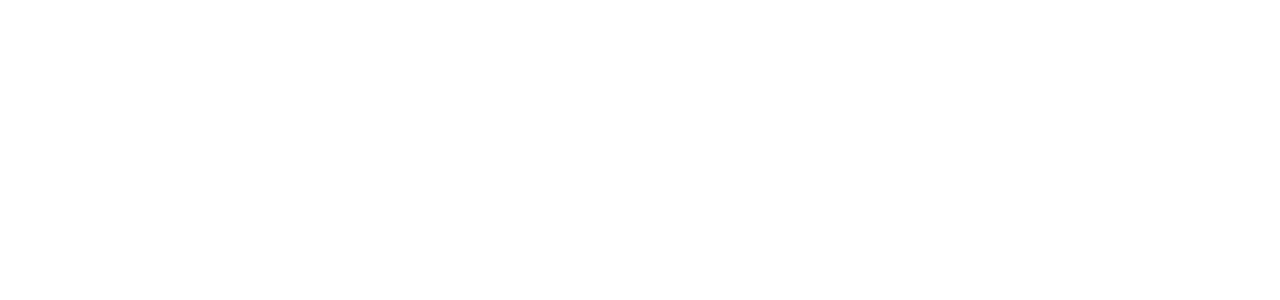
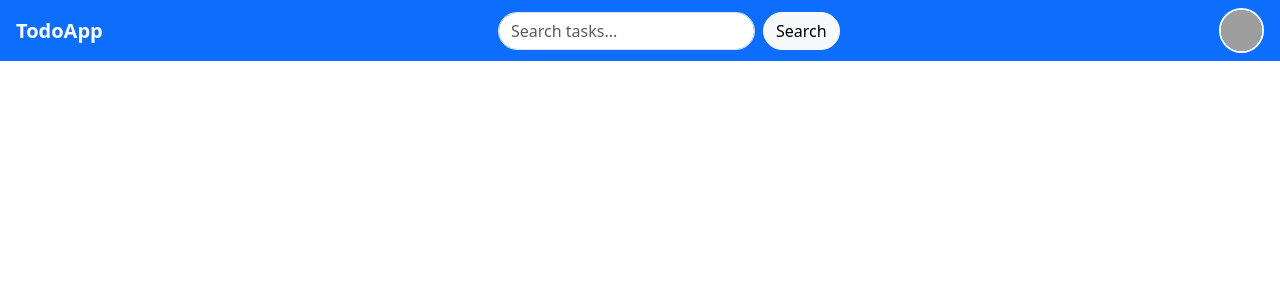
Before and after one commit to mjeyz/To-Do-List, a Flask app: page /my-board in a window 1280 px wide. Before the commit the part shown is empty. Shown: the top 300 px of the page. Run offline with Flask 3, Linux system fonts and the light colour scheme; some libraries are stand-ins or nearby versions; grey boxes are pictures that could not be loaded.

Commit message:
updation

```diff
--- a/templates/board.html
+++ b/templates/board.html
@@ -1,5 +1,64 @@
-{% extends 'partials/base.html' %}
+<!DOCTYPE html>
+<html lang="en">
+<head>
+  <meta charset="UTF-8">
+  <meta name="viewport" content="width=device-width, initial-scale=1.0">
+  <title>Todo Navbar</title>
 
-<nav class="navbar navbar-expand bg-dark">
+  <!-- Bootstrap CDN -->
+  <link href="https://cdn.jsdelivr.net/npm/bootstrap@5.3.2/dist/css/bootstrap.min.css" rel="stylesheet">
 
-</nav>
+  <style>
+    /* Profile Image Styling */
+    .profile-img {
+      width: 45px;
+      height: 45px;
+      border-radius: 50%;
+      object-fit: cover;
+      border: 2px solid white;
+    }
+  </style>
+</head>
+
+<body>
+
+  <!-- ✅ Navbar Start -->
+  <nav class="navbar navbar-expand-lg navbar-dark bg-primary px-3">
+
+    <!-- Brand -->
+    <a class="navbar-brand fw-bold" href="#">
+      TodoApp
+    </a>
+
+    <!-- Mobile Toggle Button -->
+    <button class="navbar-toggler" type="button" data-bs-toggle="collapse"
+      data-bs-target="#navbarContent">
+      <span class="navbar-toggler-icon"></span>
+    </button>
+
+    <!-- Navbar Content -->
+    <div class="collapse navbar-collapse" id="navbarContent">
+
+      <!-- Search Bar -->
+      <form class="d-flex mx-auto my-2 my-lg-0" role="search">
+        <input class="form-control me-2 rounded-pill" type="search"
+          placeholder="Search tasks..." aria-label="Search">
+        <button class="btn btn-light rounded-pill" type="submit">
+          Search
+        </button>
+      </form>
+
+      <!-- Profile Image -->
+      <div class="d-flex align-items-center">
+        <img src="profile.jpg" alt="Profile" class="profile-img">
+      </div>
+
+    </div>
+  </nav>
+  <!-- ✅ Navbar End -->
+
+  <!-- Bootstrap JS -->
+  <script src="https://cdn.jsdelivr.net/npm/bootstrap@5.3.2/dist/js/bootstrap.bundle.min.js"></script>
+
+</body>
+</html>
```
